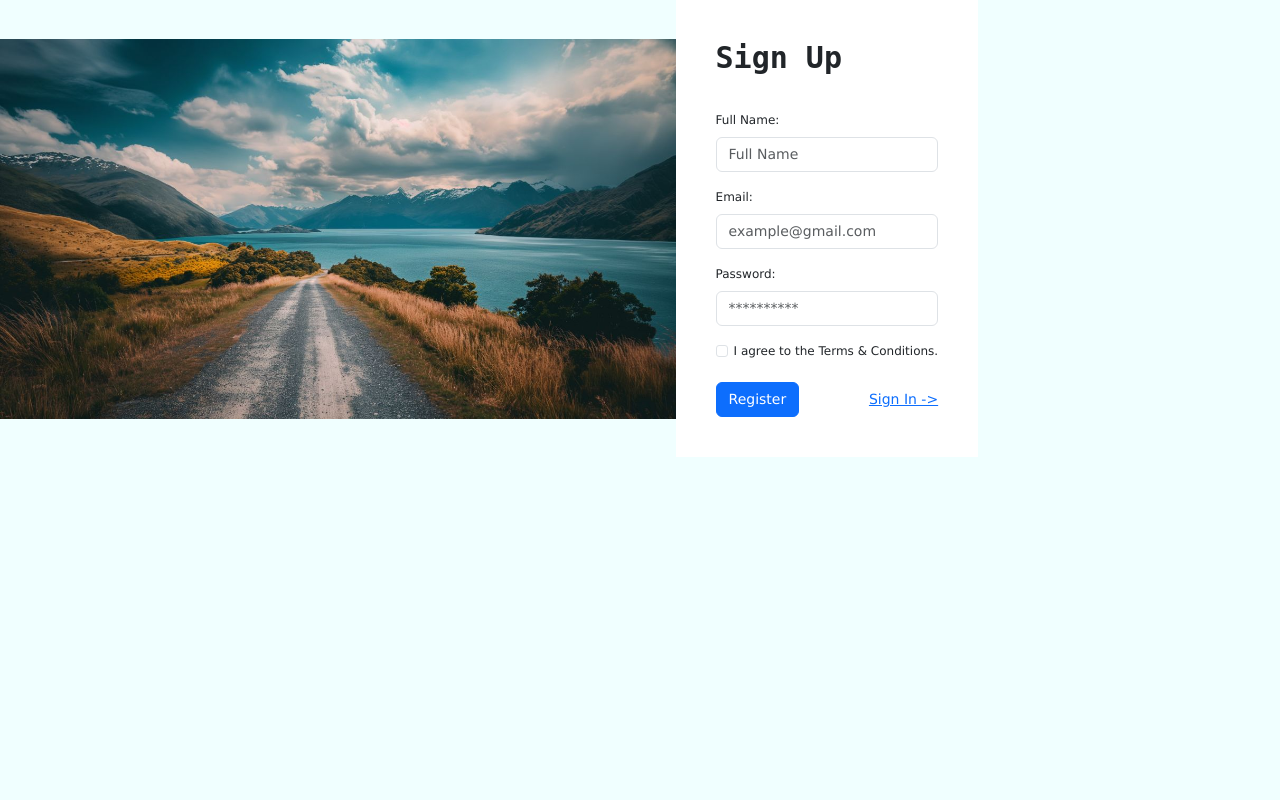
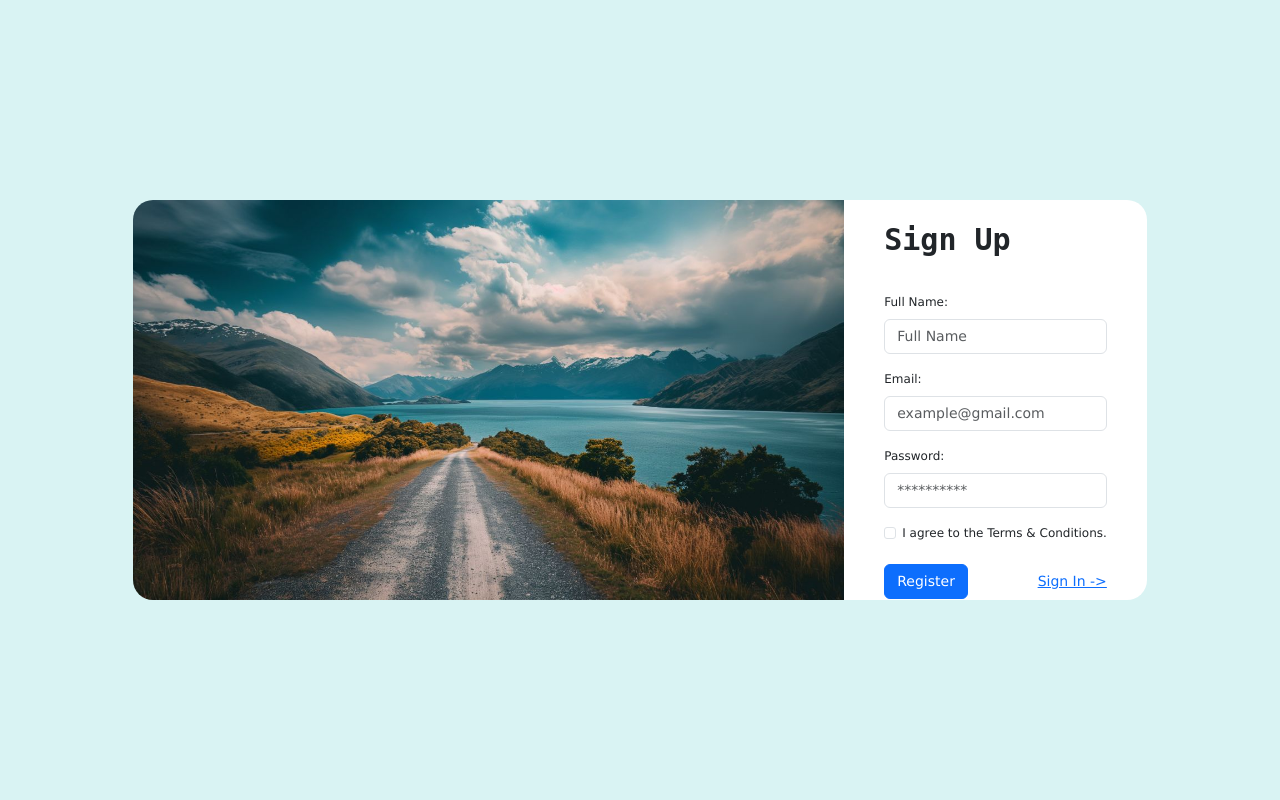
Before and after one commit to ongks-useR/To-Do-List, a Flask app: page / in a window 1280 px wide. Run offline with Flask 3, Linux system fonts and the light colour scheme; some libraries are stand-ins or nearby versions.

Commit message:
Fix the height of img and #right at 400px so the background-color is easy to apply.

```diff
--- a/static/register/register.css
+++ b/static/register/register.css
@@ -1,14 +1,22 @@
 body {
-    background-color: azure;
+    background-color: rgb(217, 243, 243);
     font-family: Verdana;
     font-size: 12px;
+    height: 100vh;
+    display: flex;
+    flex-direction: column;
+    justify-content: center;
 }
 
 
 form {
     display: flex;
-    align-items: center;
-    width: 1200px;
+    justify-content: center;
+}
+
+img, #right {
+    height: 400px;
+    width: auto;
 }
 
 #register-btn,
@@ -21,8 +29,7 @@ form {
 /* LEFT */
 
 img {
-    height: 380px;
-    width: auto;
+    border-radius: 20px 0 0 20px;
 }
 
 /* RIGHT */
@@ -35,8 +42,12 @@ p {
 }
 
 #right {
-    padding: 20px 40px 40px 40px;
     background-color: white;
+    display: flex;
+    flex-direction: column;
+    justify-content: center;
+    border-radius: 0 20px 20px 0;
+    padding: 0 40px;
 }
 
 #right > div:nth-last-of-type(1) {
```
